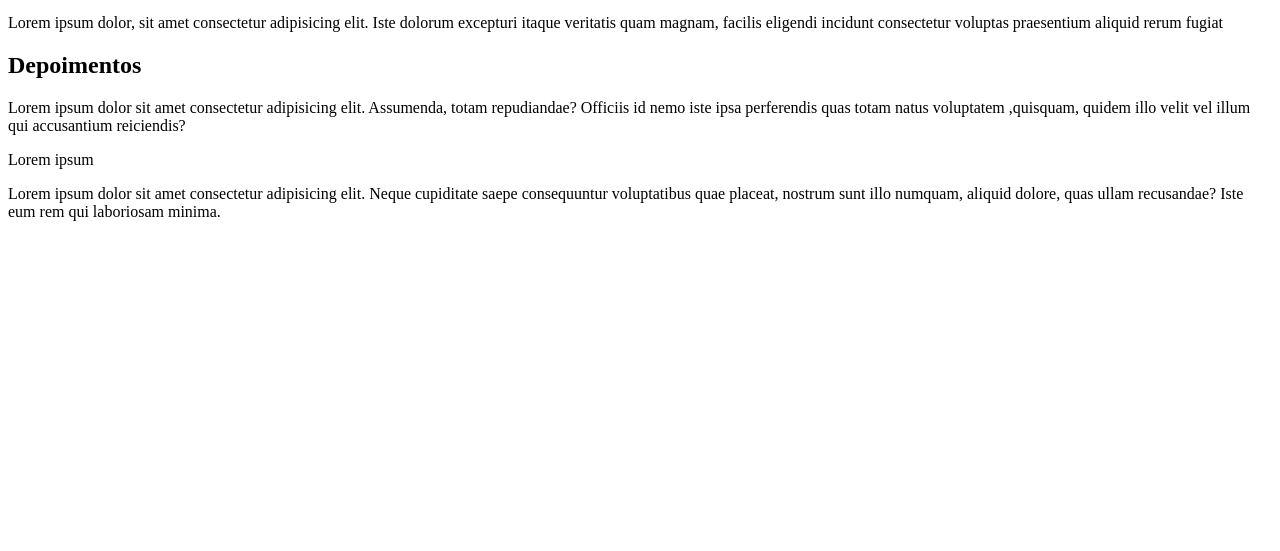
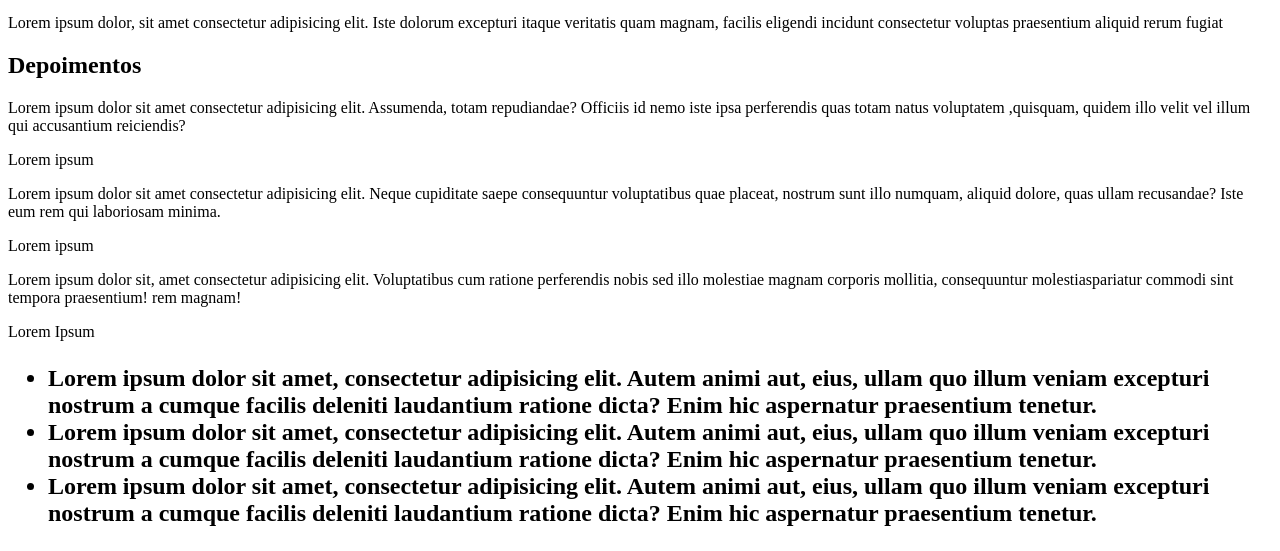
Before and after one commit to leandro1027/Projeto_01, a PHP site: page / in a window 1280 px wide. Shown: the part 1039-1590 px from the top of the page. Before the commit the page ends 1260 px from the top, so only its background shows below. Run offline with PHP 8.4, Linux system fonts and the light colour scheme.

Commit message:
Update index.php

```diff
--- a/index.php
+++ b/index.php
@@ -1,5 +1,6 @@
 <!DOCTYPE html>
 <html lang="en, pt-br">
+
 <head>
     <meta charset="UTF-8">
     <meta name="viewport" content="width=device-width, initial-scale=1.0">
@@ -8,6 +9,7 @@
     <link rel="stylesheet" href="assets/css/style.css">
     <title>WEB 2</title>
 </head>
+
 <body>
 
     <!--header-->
@@ -115,11 +117,45 @@
                         saepe consequuntur voluptatibus quae placeat, nostrum sunt illo numquam,
                         aliquid dolore, quas ullam recusandae? Iste eum rem qui laboriosam minima.
                     </p>
+                    <p class="nome-autor">Lorem ipsum</p>
                 </div>
             </div>
+            <div class="depoimento-single">
+                <p class="depoimento-single">
+                <p class="depoimento-descricao"> Lorem ipsum dolor sit,
+                    amet consectetur adipisicing elit. Voluptatibus cum ratione
+                    perferendis nobis sed illo molestiae magnam corporis mollitia,
+                    consequuntur molestiaspariatur commodi sint tempora praesentium!
+                    rem magnam!</p>
+                    <p class="nome-autor">Lorem Ipsum</p>
+            </div>
+        </div>
+        <div class="w50">
+            <h2 class="title">
+                <div class="servicos">
+                    <ul>
+                        <li>
+                            Lorem ipsum dolor sit amet, consectetur adipisicing elit. Autem
+                            animi aut, eius, ullam quo illum veniam excepturi nostrum a cumque facilis
+                             deleniti laudantium ratione dicta? Enim hic aspernatur praesentium tenetur.
+                        </li>
+                        <li>
+                            Lorem ipsum dolor sit amet, consectetur adipisicing elit. Autem
+                            animi aut, eius, ullam quo illum veniam excepturi nostrum a cumque facilis
+                             deleniti laudantium ratione dicta? Enim hic aspernatur praesentium tenetur.
+                        </li>
+                        <li>
+                            Lorem ipsum dolor sit amet, consectetur adipisicing elit. Autem
+                            animi aut, eius, ullam quo illum veniam excepturi nostrum a cumque facilis
+                             deleniti laudantium ratione dicta? Enim hic aspernatur praesentium tenetur.
+                        </li>
+                    </ul>
+                </div>
+            </h2>
         </div>
     </section>
     <!--Extras-->
 
 </body>
+
 </html>
```
Lines whose indentation alone changed are shown as unchanged.
